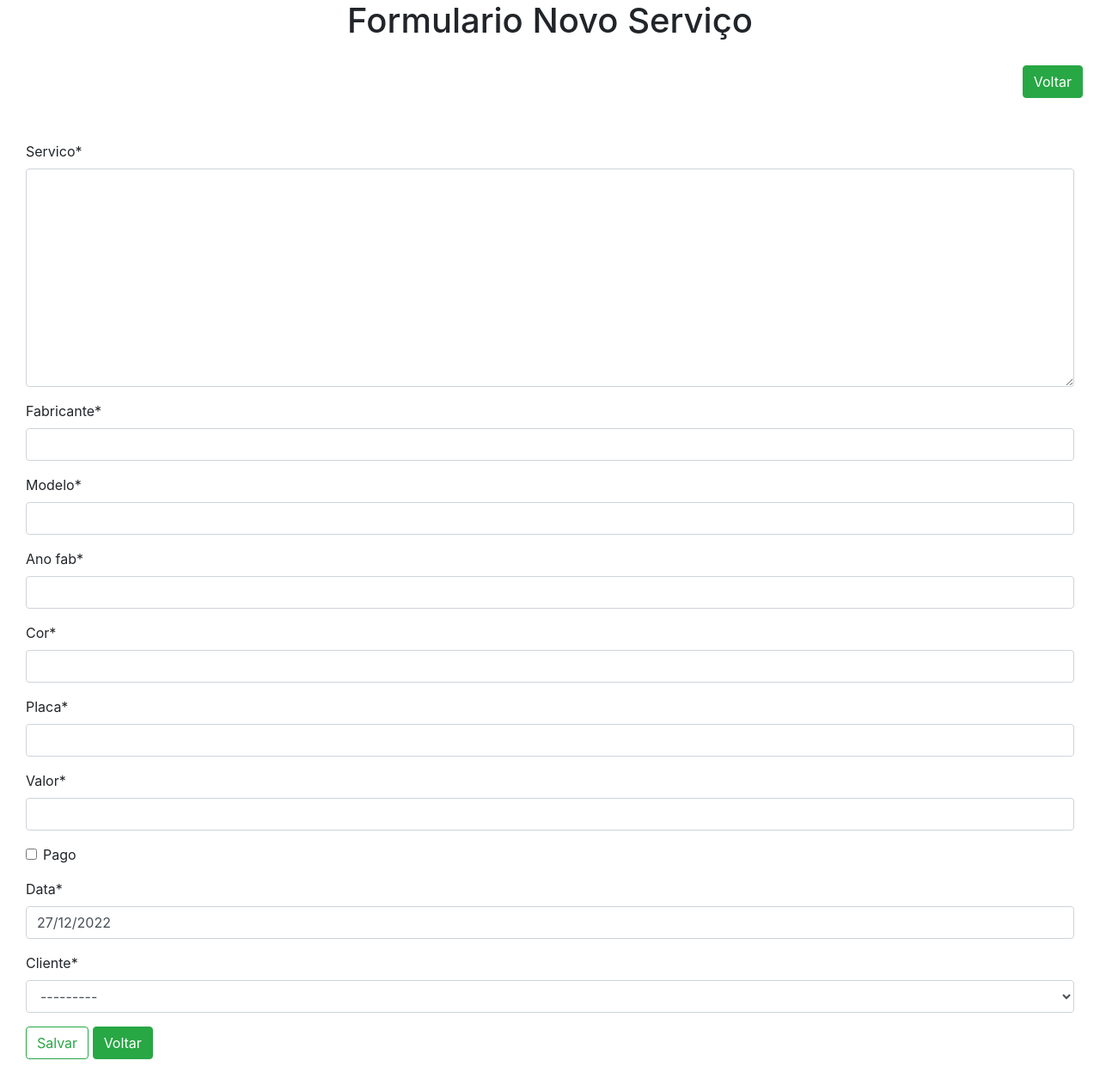
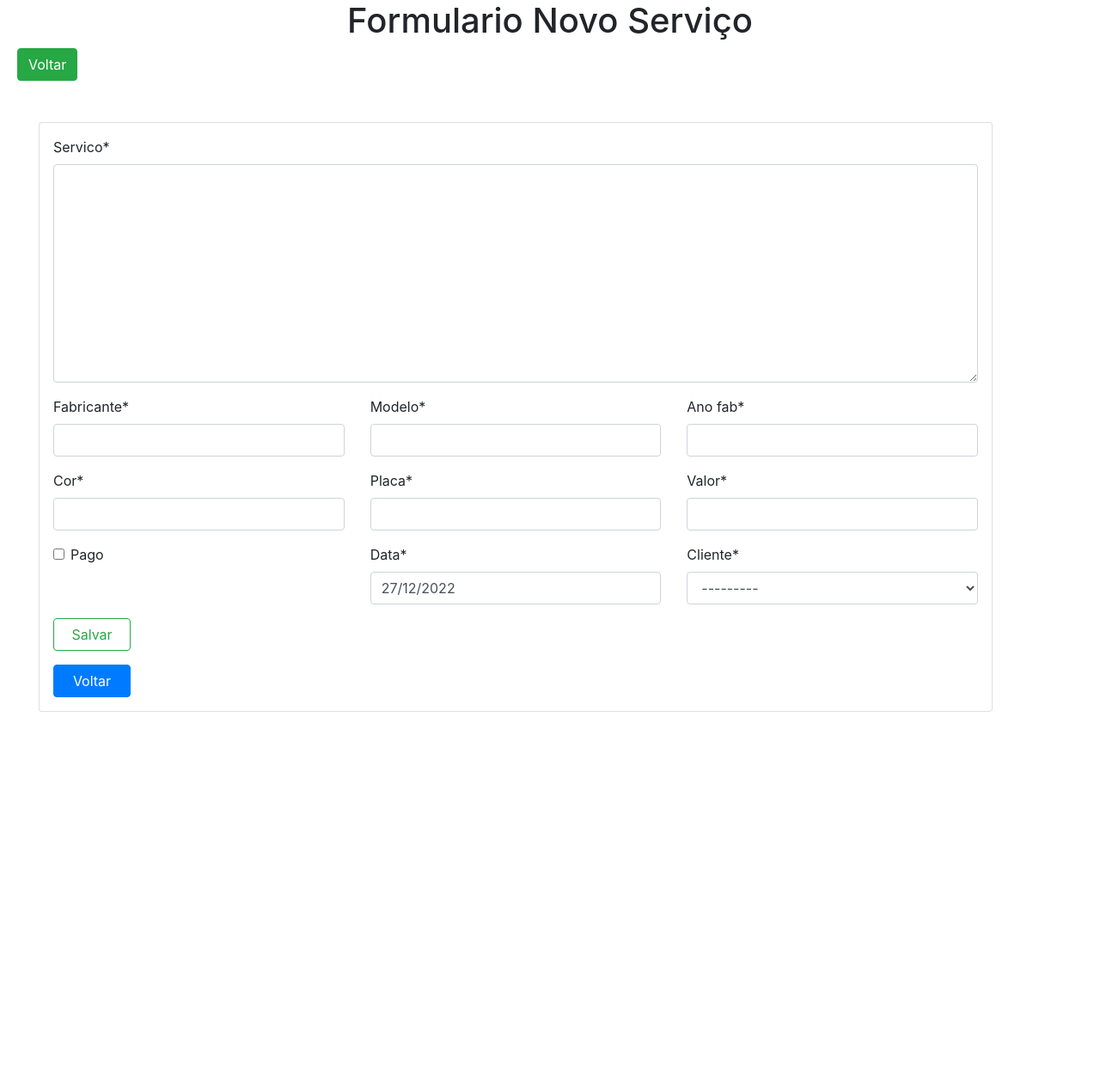
Before and after one commit to sergioBugaia/projeto_gleocar, a Django app: page /novo_servico/ in a window 1280 px wide. Shown: the whole page at 86% size. After the commit the page ends 828 px from the top, so only its background shows below. Run offline with Django 4.2, Linux system fonts and the light colour scheme; the visitor is signed in with stand-in values (Sample User, id 1); data that the repository does not hold is empty; some libraries are stand-ins or nearby versions.

```diff
--- a/projeto_oficina/cliente/templates/oficina/novo_servico.html
+++ b/projeto_oficina/cliente/templates/oficina/novo_servico.html
@@ -4,15 +4,32 @@
 <div class="text-center">
     <h1>Formulario Novo Serviço</h1>
 </div>
-<div class="text-right" style="padding: 20px;">
+<div class="text-left" style="margin-left:20px;">
     <button class="btn btn-success"><a href="/" style='color:white;'>Voltar</a></button>
 </div>
-<div class="container>" style="margin:30px;">
-    <form class="form-group" action="" method="POST">
+<div class="container mt-3" style="margin:30px;" style="width:90%; font-size:14px">
+    <form class="card p-3 mt-5" action="" method="POST" novalidate autocomplete="off">
         {% csrf_token %}
-        {{formulario_servico | crispy}}
-        <button class="btn btn-outline-success my-2 my-sm-0" type="submit">Salvar</button>
-        <button class="btn btn-success"><a href="/" style='color:white;'>Voltar</a></button>
+        <div class="row">
+            <div class="col-12">{{formulario_servico.servico | as_crispy_field }} </div>
+        </div>
+        <div class="row">
+            <div class="col-4">{{formulario_servico.fabricante | as_crispy_field }} </div>
+            <div class="col-4">{{formulario_servico.modelo | as_crispy_field }} </div>
+            <div class="col-4">{{formulario_servico.ano_fab | as_crispy_field }} </div>
+        </div>
+        <div class="row">
+            <div class="col-4">{{formulario_servico.cor | as_crispy_field }} </div>
+            <div class="col-4">{{formulario_servico.placa | as_crispy_field }} </div>
+            <div class="col-4">{{formulario_servico.valor | as_crispy_field }} </div>
+        </div>
+        <div class="row">
+            <div class="col-4">{{formulario_servico.pago | as_crispy_field }} </div>
+            <div class="col-4">{{formulario_servico.data | as_crispy_field }} </div>
+            <div class="col-4">{{formulario_servico.cliente | as_crispy_field }} </div>
+        </div>
+        <button class="btn btn-outline-success my-2 my-sm-0" type="submit" style="width: 90px;">Salvar</button>
+        <button class="btn btn-primary mt-3" style="width: 90px;"><a href="/" style='color:white;'>Voltar</a></button>
     </form>
 </div>
 {% endblock %}
```
